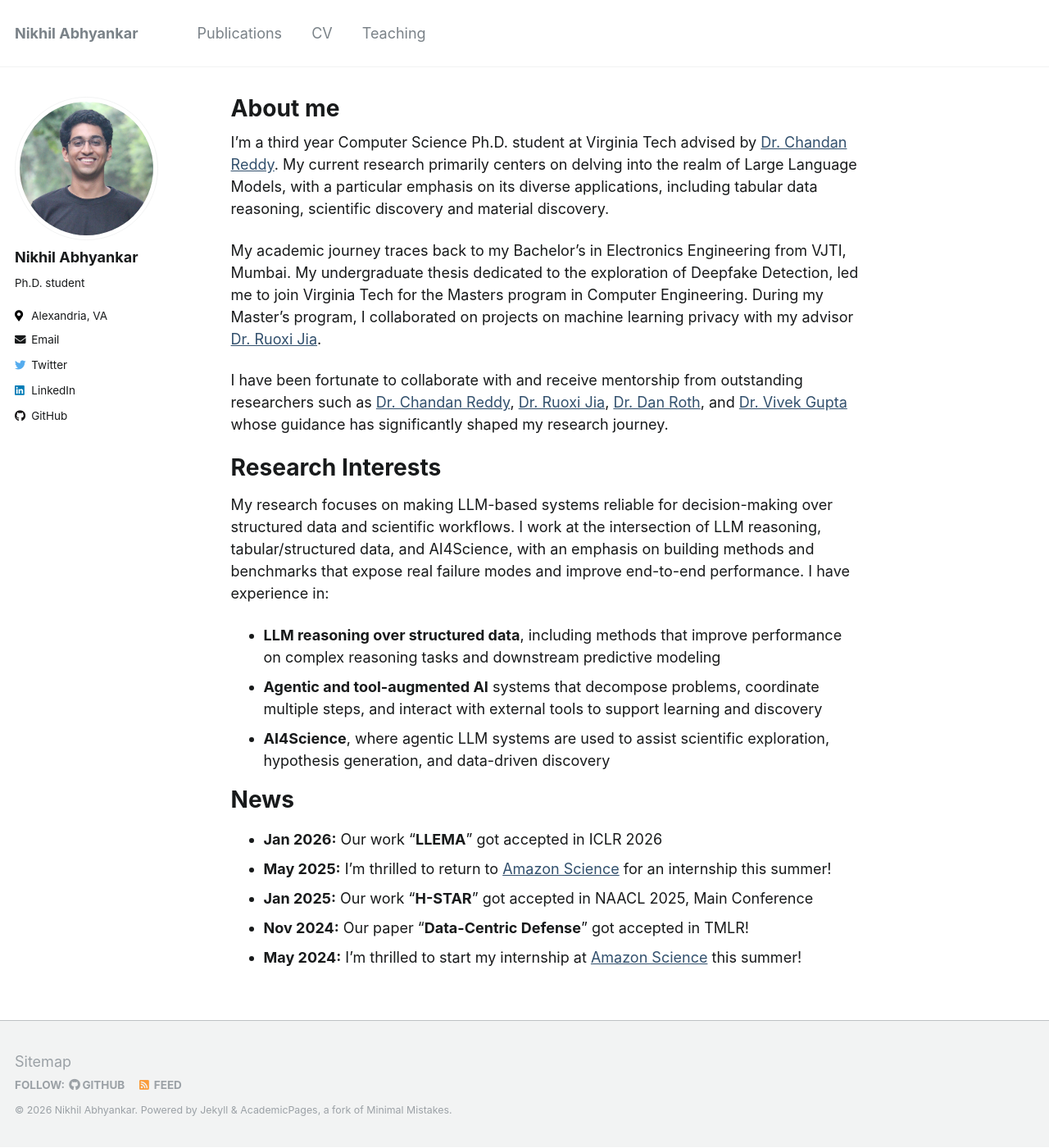
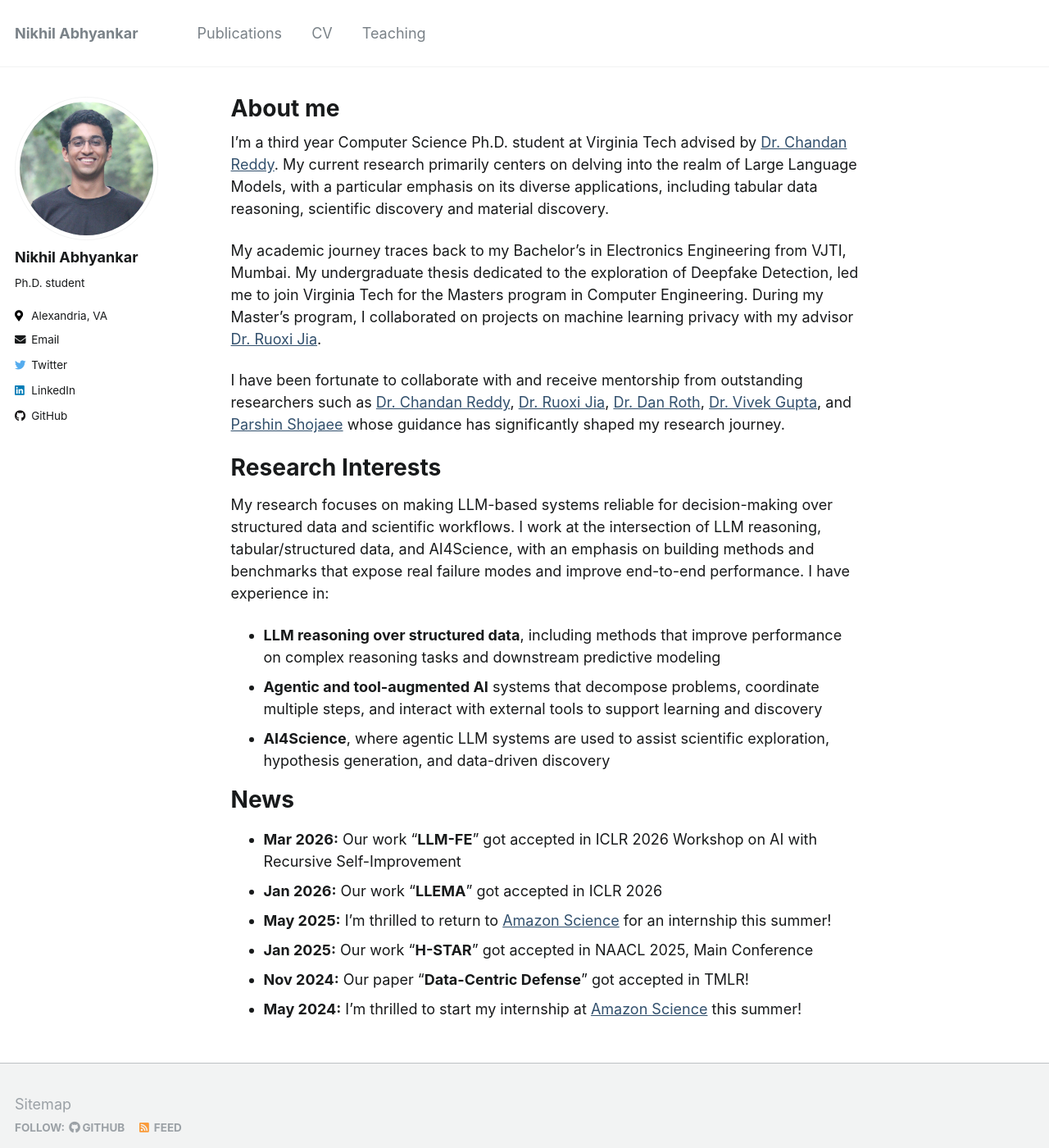
Before and after one commit to nikhilsab/nikhilsab.github.io, a Jekyll site: the page built from _pages/about.md, in a window 1280 px wide and 1400 px high. Shown: the whole window at 82% size. Built offline with Jekyll 4.4.1, drawn with Linux system fonts in a browser that asks for light colours.

Commit message:
march updates

```diff
--- a/_pages/about.md
+++ b/_pages/about.md
@@ -12,7 +12,7 @@ I’m a third year Computer Science Ph.D. student at Virginia Tech advised by [D
 
 My academic journey traces back to my Bachelor's in Electronics Engineering from VJTI, Mumbai. My undergraduate thesis dedicated to the exploration of Deepfake Detection, led me to join Virginia Tech for the Masters program in Computer Engineering. During my Master's program, I collaborated on projects on machine learning privacy with my advisor [Dr. Ruoxi Jia](https://reds-lab.github.io/#/).
 
-I have been fortunate to collaborate with and receive mentorship from outstanding researchers such as [Dr. Chandan Reddy](https://creddy.net/), [Dr. Ruoxi Jia](https://reds-lab.github.io/#/), [Dr. Dan Roth](https://www.cis.upenn.edu/~danroth/), and [Dr. Vivek Gupta](https://vgupta123.github.io/) whose guidance has significantly shaped my research journey.
+I have been fortunate to collaborate with and receive mentorship from outstanding researchers such as [Dr. Chandan Reddy](https://creddy.net/), [Dr. Ruoxi Jia](https://reds-lab.github.io/#/), [Dr. Dan Roth](https://www.cis.upenn.edu/~danroth/), [Dr. Vivek Gupta](https://vgupta123.github.io/), and [Parshin Shojaee](https://parshinsh.github.io/) whose guidance has significantly shaped my research journey.
 
 Research Interests
 =====
@@ -24,6 +24,7 @@ My research focuses on making LLM-based systems reliable for decision-making ove
 
 News
 =====
+* **Mar 2026:** Our work "**LLM-FE**" got accepted in ICLR 2026 Workshop on AI with Recursive Self-Improvement
 * **Jan 2026:** Our work "**LLEMA**" got accepted in ICLR 2026
 * **May 2025:** I'm thrilled to return to [Amazon Science](https://www.amazon.science/) for an internship this summer!
 * **Jan 2025:** Our work "**H-STAR**" got accepted in NAACL 2025, Main Conference
```
Also changed, not shown: _pages/teaching.md (+1 -0 lines).
